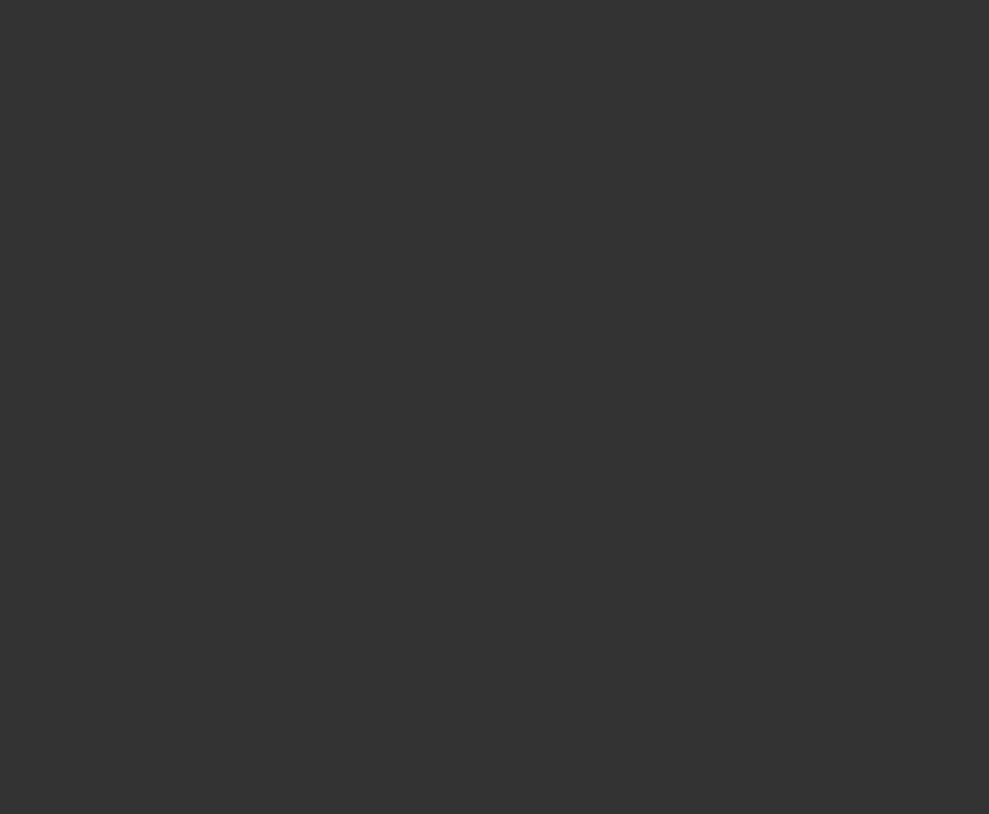
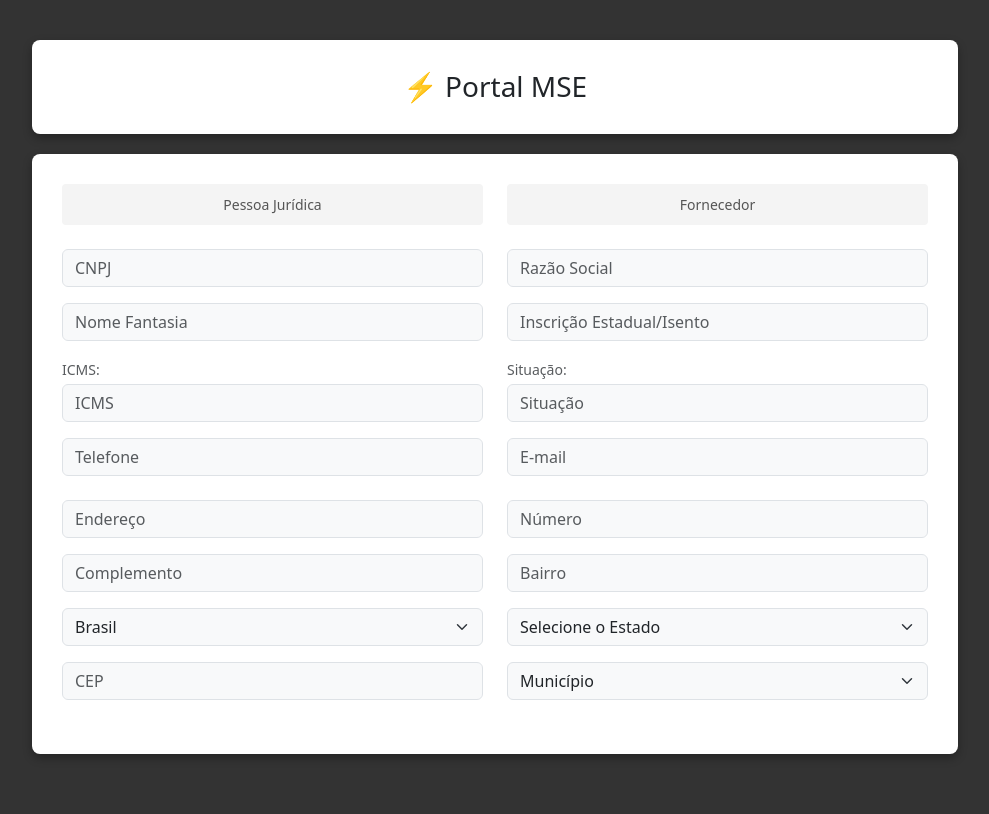
Before and after one commit to DeividGalindo/Teste-Desenvolvimento-Front-e-Back-end---Deivid-Galindo, a PHP site: page / in a window 1280 px wide. Before the commit the part shown is empty. Shown: the whole page, without its empty margins (145-1134 px from the left). Run offline with PHP 8.4, Linux system fonts and the light colour scheme.

Commit message:
feat: adiciona tag form e campos de dados da empresa e endereco

```diff
--- a/index.php
+++ b/index.php
@@ -4,9 +4,124 @@
     <meta charset="UTF-8">
     <meta name="viewport" content="width=device-width, initial-scale=1.0">
     <title>Portal MSE - Cadastro de Fornecedor</title>
-
     <link href="https://cdn.jsdelivr.net/npm/bootstrap@5.3.0/dist/css/bootstrap.min.css" rel="stylesheet">
-
     <link rel="stylesheet" href="style.css">
 </head>
 <body>
+
+<div class="container">
+    <div class="row justify-content-center">
+        <div class="col-md-10">
+
+            <div class="form-container text-center">
+                <h3 class="m-0">⚡ Portal MSE</h3>
+            </div>
+
+            <div class="form-container">
+                <div class="row mb-4">
+                    <div class="col-md-6">
+                        <div class="titulo-faixa">Pessoa Jurídica</div>
+                    </div>
+                    <div class="col-md-6">
+                        <div class="titulo-faixa">Fornecedor</div>
+                    </div>
+                </div>
+
+                <form id="formFornecedor" action="" method="POST">
+
+                    <div class="row mb-3 mt-4">
+                        <div class="col-md-6">
+                            <input type="text" class="form-control bg-light" id="cnpj_empresa" name="cnpj" placeholder="CNPJ" required>
+                        </div>
+                        <div class="col-md-6">
+                            <input type="text" class="form-control bg-light" id="razao_social" name="razao_social" placeholder="Razão Social" required>
+                        </div>
+                    </div>
+
+                    <div class="row mb-3">
+                        <div class="col-md-6">
+                            <input type="text" class="form-control bg-light" id="nome_fantasia" name="nome_fantasia" placeholder="Nome Fantasia">
+                        </div>
+                        <div class="col-md-6">
+                            <input type="text" class="form-control bg-light" id="inscricao_estadual" name="inscricao_estadual" placeholder="Inscrição Estadual/Isento">
+                        </div>
+                    </div>
+
+                    <div class="row mb-3">
+                        <div class="col-md-6">
+                            <label class="form-label text-muted small mb-1">ICMS:</label>
+                            <input type="text" class="form-control bg-light" id="icms" name="icms" placeholder="ICMS">
+                        </div>
+                        <div class="col-md-6">
+                            <label class="form-label text-muted small mb-1">Situação:</label>
+                            <input type="text" class="form-control bg-light" id="situacao" name="situacao" placeholder="Situação">
+                        </div>
+                    </div>
+
+                    <div class="row mb-4">
+                        <div class="col-md-6">
+                            <input type="text" class="form-control bg-light" id="telefone" name="telefone" placeholder="Telefone" required>
+                        </div>
+                        <div class="col-md-6">
+                            <input type="email" class="form-control bg-light" id="email" name="email" placeholder="E-mail" required>
+                        </div>
+                    </div>
+
+                    <div class="row mb-3">
+                        <div class="col-md-6">
+                            <input type="text" class="form-control bg-light" id="endereco" name="endereco" placeholder="Endereço" required>
+                        </div>
+                        <div class="col-md-6">
+                            <input type="text" class="form-control bg-light" id="numero" name="numero" placeholder="Número" required>
+                        </div>
+                    </div>
+
+                    <div class="row mb-3">
+                        <div class="col-md-6">
+                            <input type="text" class="form-control bg-light" id="complemento" name="complemento" placeholder="Complemento">
+                        </div>
+                        <div class="col-md-6">
+                            <input type="text" class="form-control bg-light" id="bairro" name="bairro" placeholder="Bairro" required>
+                        </div>
+                    </div>
+
+                    <div class="row mb-3">
+                        <div class="col-md-6">
+                            <select class="form-select bg-light" id="pais" name="pais">
+                                <option value="Brasil" selected>Brasil</option>
+                            </select>
+                        </div>
+                        <div class="col-md-6">
+                            <select class="form-select bg-light" id="estado" name="estado" required>
+                                <option value="" disabled selected>Selecione o Estado</option>
+                                <option value="PR">Paraná</option>
+                                <option value="SP">São Paulo</option>
+                                <option value="RJ">Rio de Janeiro</option>
+                            </select>
+                        </div>
+                    </div>
+
+                    <div class="row mb-4">
+                        <div class="col-md-6">
+                            <input type="text" class="form-control bg-light" id="cep" name="cep" placeholder="CEP" required>
+                        </div>
+                        <div class="col-md-6">
+                            <select class="form-select bg-light" id="municipio" name="municipio" required>
+                                <option value="" disabled selected>Município</option>
+                                <option value="Londrina">Londrina</option>
+                                <option value="São Paulo">São Paulo</option>
+                                <option value="Rio de Janeiro">Rio de Janeiro</option>
+                            </select>
+                        </div>
+                    </div>
+
+                </form>
+
+            </div>
+        </div>
+    </div>
+</div>
+
+<script src="https://cdn.jsdelivr.net/npm/bootstrap@5.3.0/dist/js/bootstrap.bundle.min.js"></script>
+</body>
+</html>
```
